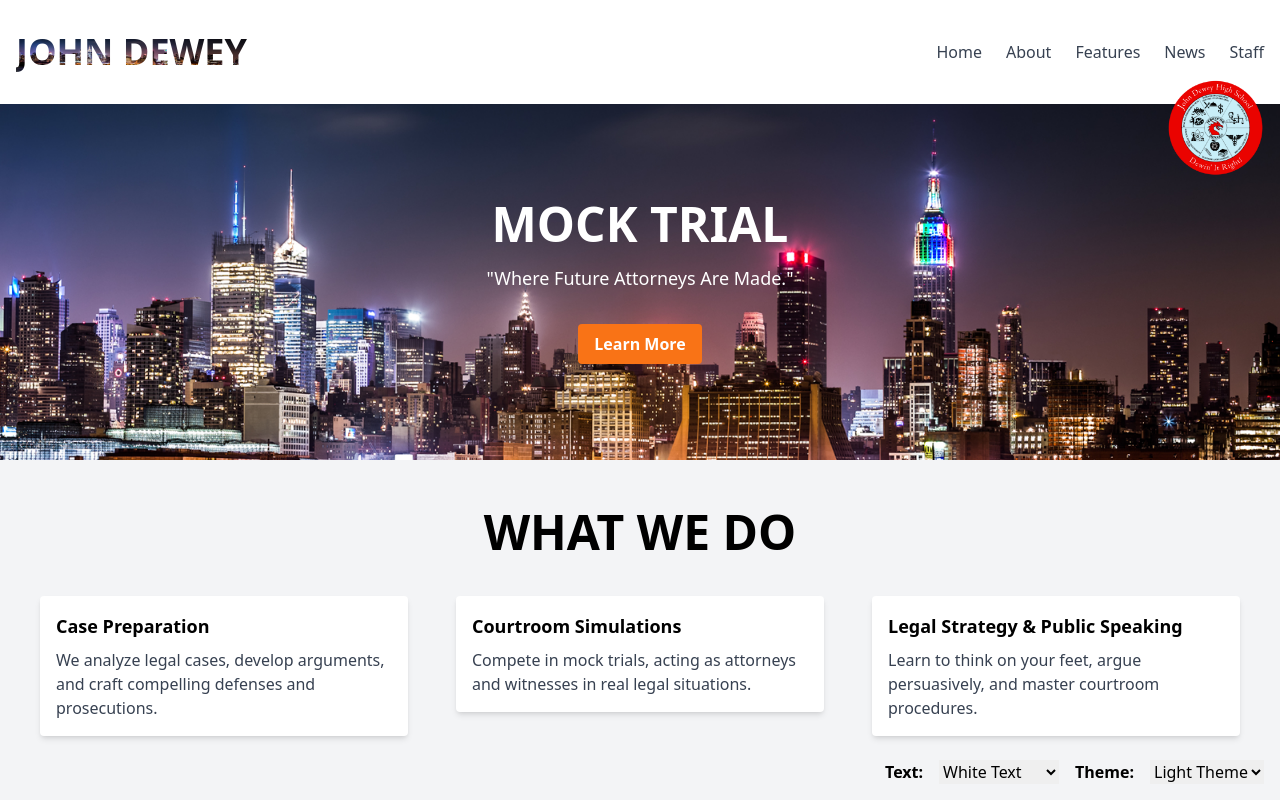
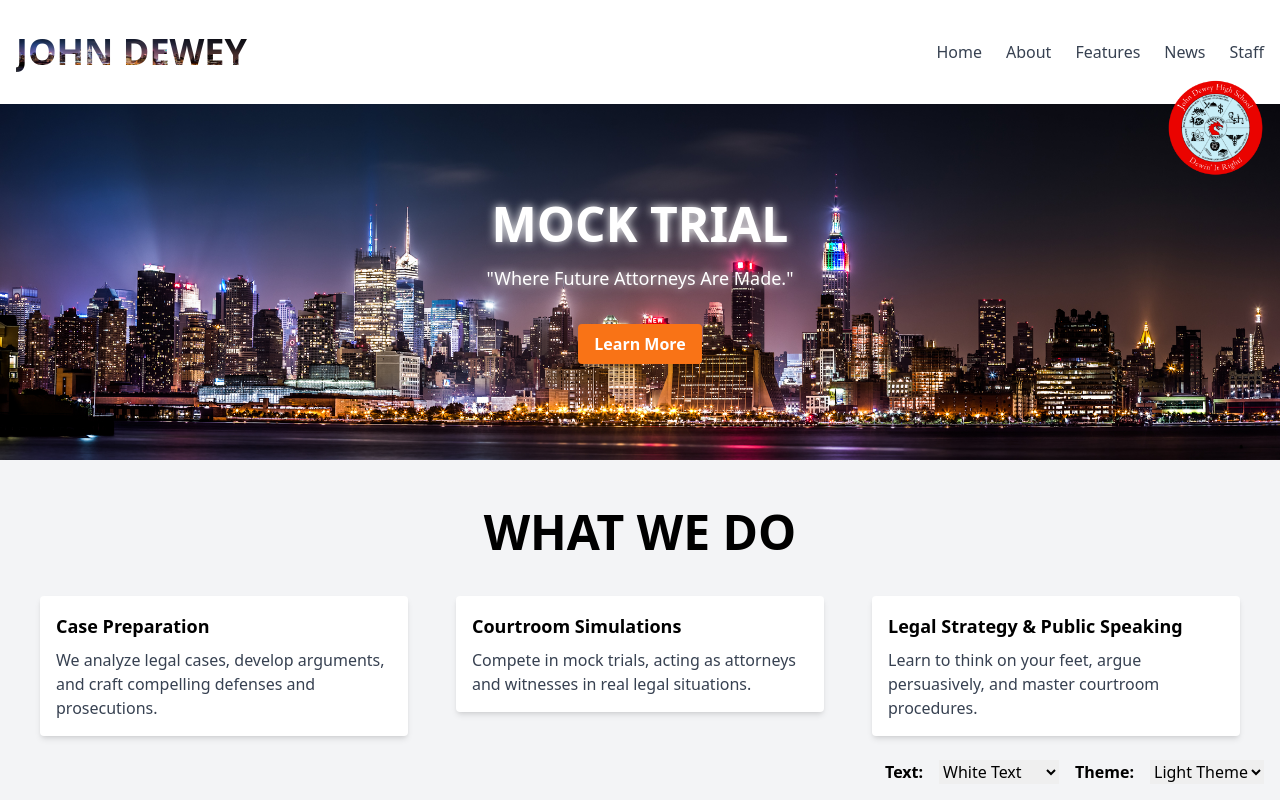
Before and after one commit to TaishoG/jdhsmocktrial, a plain HTML site: page index.html in a window 1280 px wide. Shown: the top 800 px of the page. Drawn offline with nearby package versions, Linux system fonts and the light colour scheme.

Commit message:
Update index.html

```diff
--- a/index.html
+++ b/index.html
@@ -305,12 +305,12 @@ if (textColor == "green") {
 
     <!-- Main Content -->
     <!-- Hero Section -->
-<section class="bg-gray-100 py-24" style="background-image: url('NYCBanner.jpg'); background-size: 150%; background-position: center; filter: brightness(1); image-rendering: crisp-edges; image-rendering: -moz-crisp-edges; image-rendering: -webkit-optimize-contrast; image-rendering: optimize-contrast;">
+<section class="bg-gray-100 py-24" style="background-image: url('NYCBanner.jpg'); background-size: cover; background-position: center; filter: brightness(1); image-rendering: crisp-edges; image-rendering: -moz-crisp-edges; image-rendering: -webkit-optimize-contrast; image-rendering: optimize-contrast;">
     <div class="container mx-auto px-4">
-        <h2 class="text-5xl font-bold uppercase text-center mb-4 text-white glow-bright-white">Mock Trial</h2>
-        <p class="text-lg text-white text-center mb-8 glow-bright-white">"Where Future Attorneys Are Made."</p>
+        <h2 class="text-5xl font-bold uppercase text-center mb-4 text-white glow-bright-white" style="text-shadow: 0 0 10px #fff;">Mock Trial</h2>
+        <p class="text-lg text-white text-center mb-8 glow-bright-white" style="text-shadow: 0 0 10px #fff;">"Where Future Attorneys Are Made."</p>
         <div class="flex justify-center">
-            <button class="bg-orange-500 hover:bg-orange-700 text-white font-bold py-2 px-4 rounded" onclick="window.location.href='about.html'">Learn More</button>
+            <button class="bg-orange-500 hover:bg-orange-700 text-white font-bold py-2 px-4 rounded glow-bright-yellow" onclick="window.location.href='about.html'">Learn More</button>
         </div>
     </div>
 </section>
```
